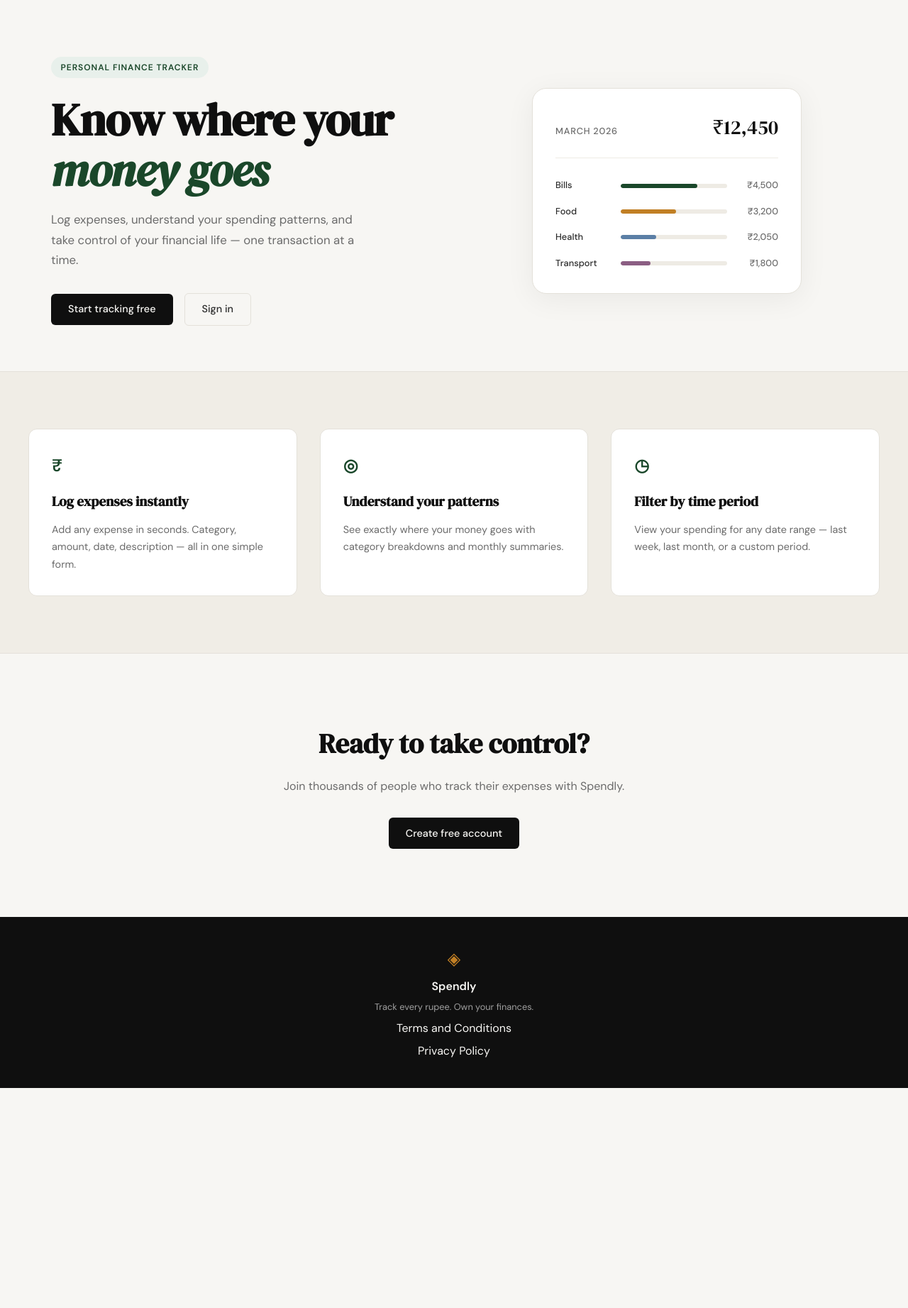
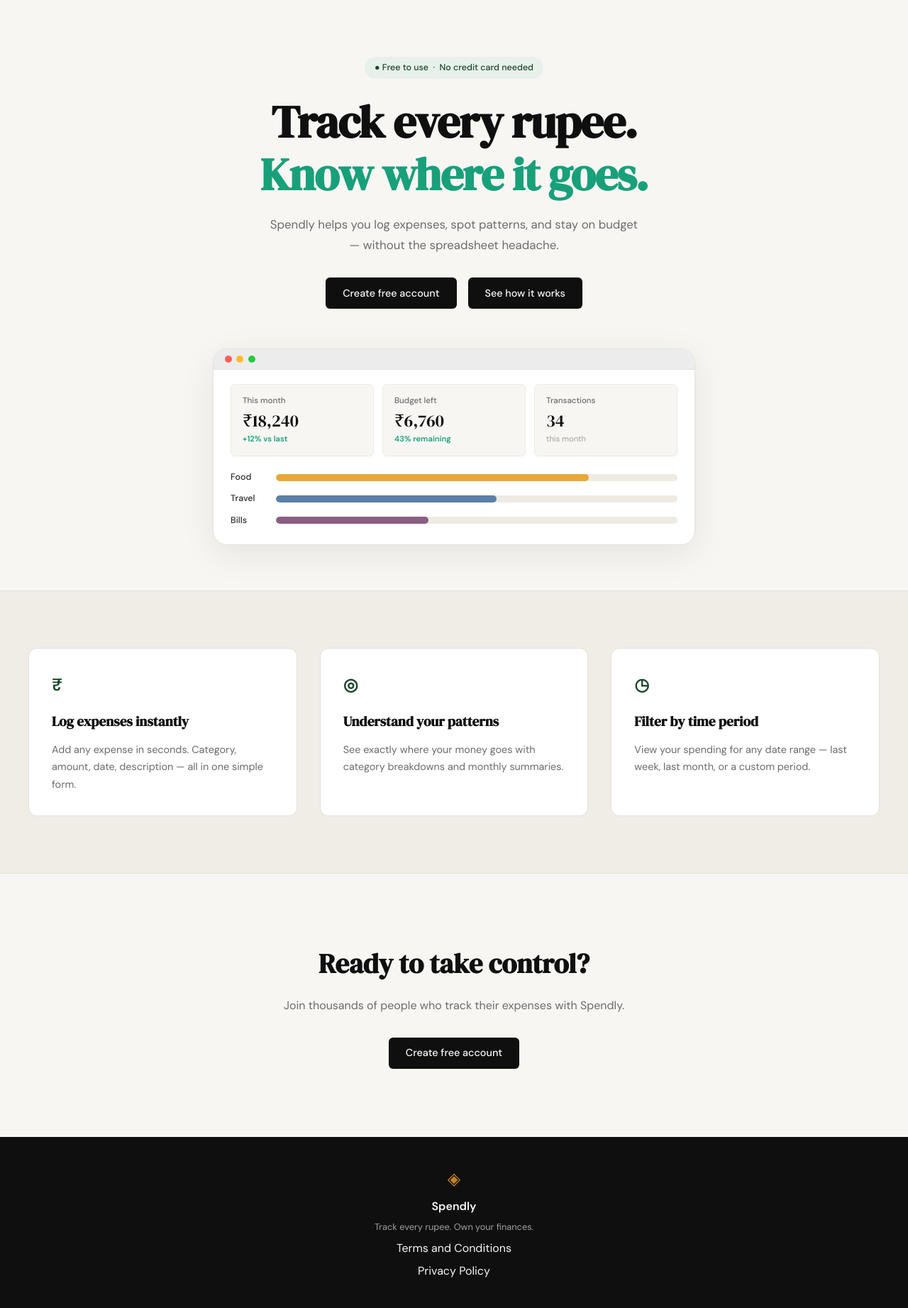
Before and after one commit to mrinmoy15/expense_tracker, a Flask app: page / in a window 1280 px wide. Shown: the part 61-1904 px from the top of the page at 71% size. Before the commit the page ends 1594 px from the top, so only its background shows below. Run offline with Flask 3, Linux system fonts and the light colour scheme.

Commit message:
landing: redesign hero section to match mockup.

```diff
--- a/static/css/style.css
+++ b/static/css/style.css
@@ -125,23 +125,27 @@ a { color: inherit; text-decoration: none; }
 
 .hero {
     padding: 5rem 2rem 4rem;
-    display: grid;
-    grid-template-columns: 1fr 1fr;
-    gap: 4rem;
+    display: flex;
+    flex-direction: column;
     align-items: center;
+    text-align: center;
     max-width: var(--max-width);
     margin: 0 auto;
+    gap: 3.5rem;
+}
+
+.hero-inner {
+    max-width: 640px;
+    width: 100%;
 }
 
 .hero-badge {
     display: inline-block;
     background: var(--accent-light);
     color: var(--accent);
-    font-size: 0.75rem;
-    font-weight: 600;
-    letter-spacing: 0.08em;
-    text-transform: uppercase;
-    padding: 0.35rem 0.85rem;
+    font-size: 0.78rem;
+    font-weight: 500;
+    padding: 0.35rem 0.9rem;
     border-radius: 999px;
     margin-bottom: 1.5rem;
 }
@@ -149,112 +153,151 @@ a { color: inherit; text-decoration: none; }
 .hero-title {
     font-family: var(--font-display);
     font-size: clamp(2.5rem, 5vw, 4rem);
-    line-height: 1.1;
+    line-height: 1.15;
     letter-spacing: -0.02em;
     color: var(--ink);
     margin-bottom: 1.25rem;
 }
 
-.hero-title em {
-    font-style: italic;
-    color: var(--accent);
+.hero-title-accent {
+    display: block;
+    color: #18a07a;
 }
 
 .hero-subtitle {
     font-size: 1.05rem;
     color: var(--ink-muted);
     line-height: 1.7;
-    max-width: 460px;
-    margin-bottom: 2rem;
+    max-width: 520px;
+    margin: 0 auto 2rem;
 }
 
 .hero-actions {
     display: flex;
     gap: 1rem;
     align-items: center;
+    justify-content: center;
 }
 
 /* ------------------------------------------------------------------ */
-/* Mock card (hero visual)                                             */
+/* Mock dashboard (hero visual)                                        */
 /* ------------------------------------------------------------------ */
 
 .hero-visual {
     display: flex;
     justify-content: center;
+    width: 100%;
+    max-width: 680px;
 }
 
-.mock-card {
+.mock-dashboard {
+    width: 100%;
     background: var(--paper-card);
     border: 1px solid var(--border);
     border-radius: var(--radius-lg);
-    padding: 2rem;
-    width: 100%;
-    max-width: 380px;
-    box-shadow: 0 8px 40px rgba(0,0,0,0.06);
+    overflow: hidden;
+    box-shadow: 0 12px 48px rgba(0,0,0,0.08);
 }
 
-.mock-card-header {
+.mock-dash-chrome {
+    background: #ececec;
+    border-bottom: 1px solid var(--border);
+    padding: 0.55rem 1rem;
     display: flex;
-    justify-content: space-between;
-    align-items: baseline;
-    margin-bottom: 1.75rem;
-    padding-bottom: 1.25rem;
-    border-bottom: 1px solid var(--border-soft);
+    align-items: center;
+    gap: 0.4rem;
 }
 
-.mock-label {
-    font-size: 0.8rem;
-    font-weight: 500;
-    color: var(--ink-muted);
-    text-transform: uppercase;
-    letter-spacing: 0.06em;
+.mock-dot {
+    width: 10px;
+    height: 10px;
+    border-radius: 50%;
+    display: inline-block;
 }
 
-.mock-total {
-    font-family: var(--font-display);
-    font-size: 1.75rem;
-    color: var(--ink);
+.mock-dot-red    { background: #ff5f57; }
+.mock-dot-yellow { background: #febc2e; }
+.mock-dot-green  { background: #28c840; }
+
+.mock-dash-body { padding: 1.25rem 1.5rem 1.5rem; }
+
+.mock-stats {
+    display: grid;
+    grid-template-columns: repeat(3, 1fr);
+    gap: 0.75rem;
+    margin-bottom: 1.25rem;
 }
 
-.mock-bars { display: flex; flex-direction: column; gap: 1rem; }
+.mock-stat {
+    background: var(--paper);
+    border: 1px solid var(--border-soft);
+    border-radius: var(--radius-sm);
+    padding: 0.875rem 1rem;
+    text-align: left;
+}
 
-.mock-bar-row {
+.mock-stat-label {
+    font-size: 0.72rem;
+    color: var(--ink-muted);
+    margin-bottom: 0.3rem;
+    font-weight: 500;
+}
+
+.mock-stat-value {
+    font-family: var(--font-display);
+    font-size: 1.5rem;
+    color: var(--ink);
+    line-height: 1.15;
+    margin-bottom: 0.2rem;
+}
+
+.mock-stat-change {
+    font-size: 0.7rem;
+    font-weight: 600;
+}
+
+.mock-stat-change.positive { color: #18a07a; }
+
+.mock-stat-sub {
+    font-size: 0.7rem;
+    color: var(--ink-faint);
+}
+
+.mock-chart {
+    display: flex;
+    flex-direction: column;
+    gap: 0.65rem;
+}
+
+.mock-chart-row {
     display: grid;
-    grid-template-columns: 80px 1fr 60px;
+    grid-template-columns: 52px 1fr;
     align-items: center;
     gap: 0.75rem;
 }
 
-.mock-cat {
-    font-size: 0.8rem;
+.mock-chart-label {
+    font-size: 0.78rem;
     font-weight: 500;
     color: var(--ink-soft);
+    text-align: left;
 }
 
-.mock-bar-track {
-    height: 6px;
+.mock-chart-track {
+    height: 10px;
     background: var(--border-soft);
     border-radius: 999px;
     overflow: hidden;
 }
 
-.mock-bar {
+.mock-chart-bar {
     height: 100%;
-    background: var(--accent);
     border-radius: 999px;
-    transition: width 0.6s ease;
 }
 
-.mock-bar-2 { background: var(--accent-2); }
-.mock-bar-3 { background: #5b7fa6; }
-.mock-bar-4 { background: #8b5e83; }
-
-.mock-amt {
-    font-size: 0.8rem;
-    font-weight: 500;
-    color: var(--ink-muted);
-    text-align: right;
-}
+.mock-chart-food   { background: #e8a838; }
+.mock-chart-travel { background: #5b7fa6; }
+.mock-chart-bills  { background: #8b5e83; }
 
 /* ------------------------------------------------------------------ */
 /* Buttons                                                             */
@@ -555,14 +598,7 @@ a { color: inherit; text-decoration: none; }
 /* ------------------------------------------------------------------ */
 
 @media (max-width: 900px) {
-    .hero {
-        grid-template-columns: 1fr;
-        text-align: center;
-    }
-
     .hero-subtitle { max-width: 100%; }
-    .hero-actions { justify-content: center; }
-    .hero-visual { display: none; }
 
     .features-inner { grid-template-columns: 1fr; }
 }
@@ -570,4 +606,5 @@ a { color: inherit; text-decoration: none; }
 @media (max-width: 600px) {
     .nav-links a:not(.nav-cta) { display: none; }
     .hero { padding: 3rem 1rem 2rem; }
+    .hero-visual { display: none; }
 }
--- a/templates/landing.html
+++ b/templates/landing.html
@@ -6,55 +6,64 @@
 
 <section class="hero">
     <div class="hero-inner">
-        <div class="hero-badge">Personal Finance Tracker</div>
+        <div class="hero-badge">&#x25CF; Free to use &nbsp;&middot;&nbsp; No credit card needed</div>
         <h1 class="hero-title">
-            Know where your<br>
-            <em>money goes</em>
+            Track every rupee.<br>
+            <span class="hero-title-accent">Know where it goes.</span>
         </h1>
         <p class="hero-subtitle">
-            Log expenses, understand your spending patterns,
-            and take control of your financial life —
-            one transaction at a time.
+            Spendly helps you log expenses, spot patterns, and stay
+            on budget — without the spreadsheet headache.
         </p>
         <div class="hero-actions">
-            <a href="{{ url_for('register') }}" class="btn-primary">Start tracking free</a>
-            <a href="{{ url_for('login') }}" class="btn-ghost">Sign in</a>
+            <a href="{{ url_for('register') }}" class="btn-primary">Create free account</a>
+            <a href="{{ url_for('login') }}" class="btn-primary">See how it works</a>
         </div>
     </div>
     <div class="hero-visual">
-        <div class="mock-card">
-            <div class="mock-card-header">
-                <span class="mock-label">March 2026</span>
-                <span class="mock-total">₹12,450</span>
+        <div class="mock-dashboard">
+            <div class="mock-dash-chrome">
+                <span class="mock-dot mock-dot-red"></span>
+                <span class="mock-dot mock-dot-yellow"></span>
+                <span class="mock-dot mock-dot-green"></span>
             </div>
-            <div class="mock-bars">
-                <div class="mock-bar-row">
-                    <span class="mock-cat">Bills</span>
-                    <div class="mock-bar-track">
-                        <div class="mock-bar" style="width: 72%"></div>
+            <div class="mock-dash-body">
+                <div class="mock-stats">
+                    <div class="mock-stat">
+                        <div class="mock-stat-label">This month</div>
+                        <div class="mock-stat-value">₹18,240</div>
+                        <div class="mock-stat-change positive">+12% vs last</div>
                     </div>
-                    <span class="mock-amt">₹4,500</span>
+                    <div class="mock-stat">
+                        <div class="mock-stat-label">Budget left</div>
+                        <div class="mock-stat-value">₹6,760</div>
+                        <div class="mock-stat-change positive">43% remaining</div>
+                    </div>
+                    <div class="mock-stat">
+                        <div class="mock-stat-label">Transactions</div>
+                        <div class="mock-stat-value">34</div>
+                        <div class="mock-stat-sub">this month</div>
+                    </div>
                 </div>
-                <div class="mock-bar-row">
-                    <span class="mock-cat">Food</span>
-                    <div class="mock-bar-track">
-                        <div class="mock-bar mock-bar-2" style="width: 52%"></div>
+                <div class="mock-chart">
+                    <div class="mock-chart-row">
+                        <span class="mock-chart-label">Food</span>
+                        <div class="mock-chart-track">
+                            <div class="mock-chart-bar mock-chart-food" style="width: 78%"></div>
+                        </div>
                     </div>
-                    <span class="mock-amt">₹3,200</span>
-                </div>
-                <div class="mock-bar-row">
-                    <span class="mock-cat">Health</span>
-                    <div class="mock-bar-track">
-                        <div class="mock-bar mock-bar-3" style="width: 33%"></div>
+                    <div class="mock-chart-row">
+                        <span class="mock-chart-label">Travel</span>
+                        <div class="mock-chart-track">
+                            <div class="mock-chart-bar mock-chart-travel" style="width: 55%"></div>
+                        </div>
                     </div>
-                    <span class="mock-amt">₹2,050</span>
-                </div>
-                <div class="mock-bar-row">
-                    <span class="mock-cat">Transport</span>
-                    <div class="mock-bar-track">
-                        <div class="mock-bar mock-bar-4" style="width: 28%"></div>
+                    <div class="mock-chart-row">
+                        <span class="mock-chart-label">Bills</span>
+                        <div class="mock-chart-track">
+                            <div class="mock-chart-bar mock-chart-bills" style="width: 38%"></div>
+                        </div>
                     </div>
-                    <span class="mock-amt">₹1,800</span>
                 </div>
             </div>
         </div>
```
Also changed, not shown: all_changes_prompts.txt (+6 -1 lines), images/hero_update.jpg (added).
